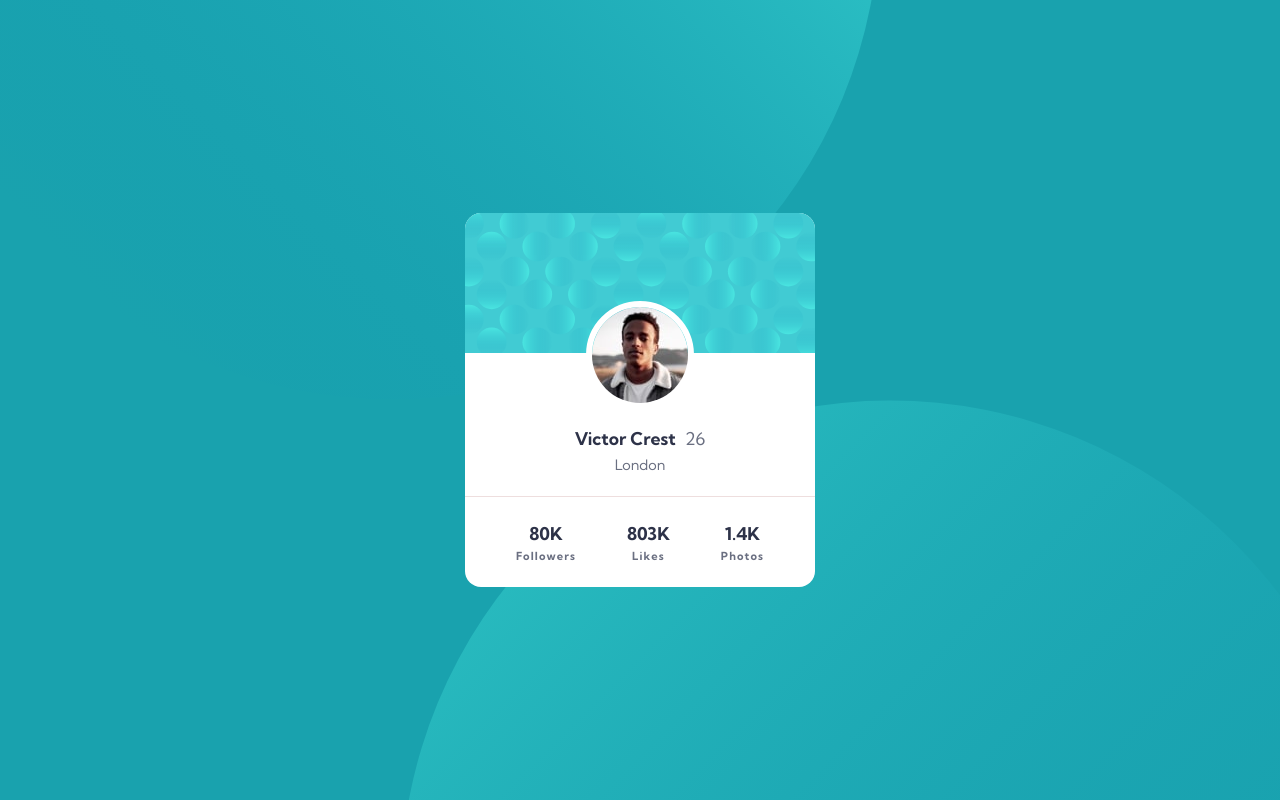
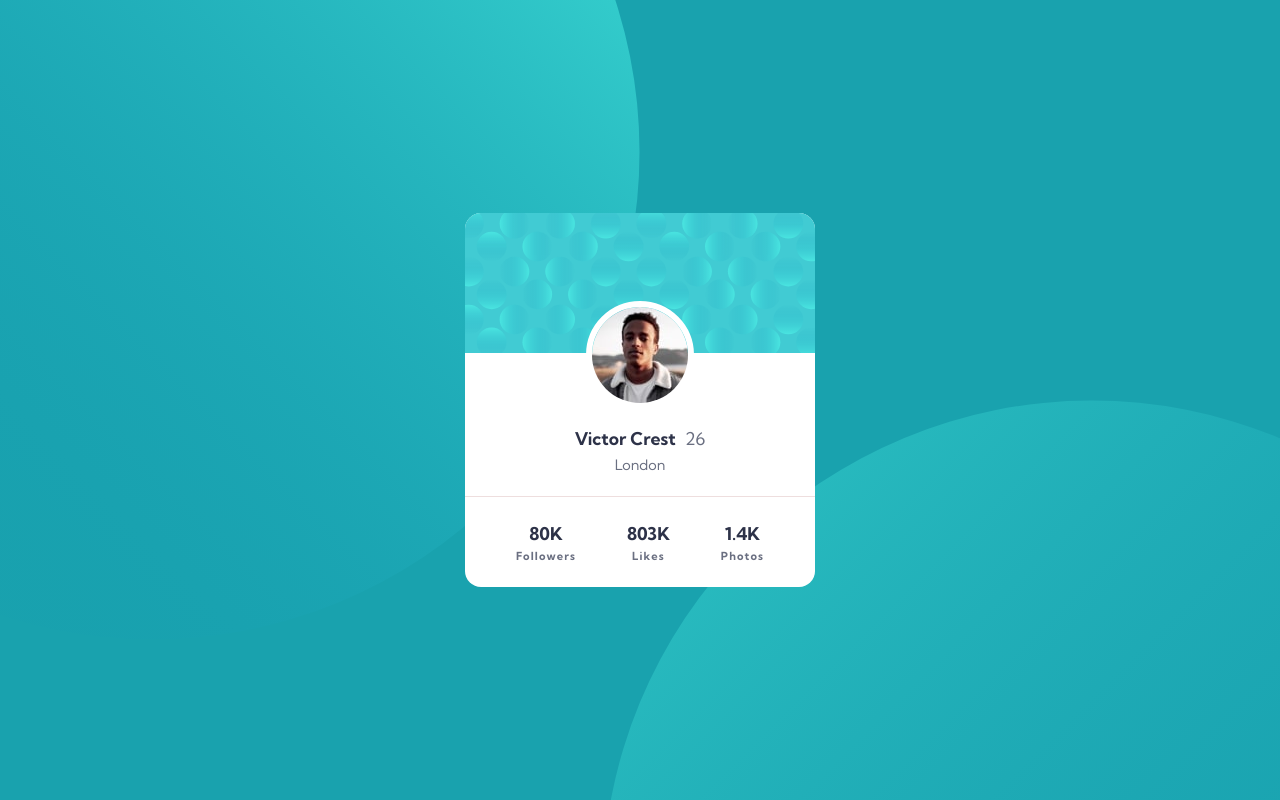
Before and after one commit to diegolu7/FEM-4, a plain HTML site: page index.html in a window 1280 px wide. Drawn offline with Linux system fonts and the light colour scheme.

Commit message:
Update style.css

```diff
--- a/style.css
+++ b/style.css
@@ -22,7 +22,7 @@ body {
   background-color: var(--Dark-cyan);
   background-image: url("./images/bg-pattern-top.svg"), url("./images/bg-pattern-bottom.svg");
   background-repeat: no-repeat, no-repeat;
-  background-position: right 50vh bottom 50vh, left 50vh top 50vh;
+  background-position: right 50vw bottom 20vh, left 47vw top 50vh;
 }
 
 .card-content {
```
